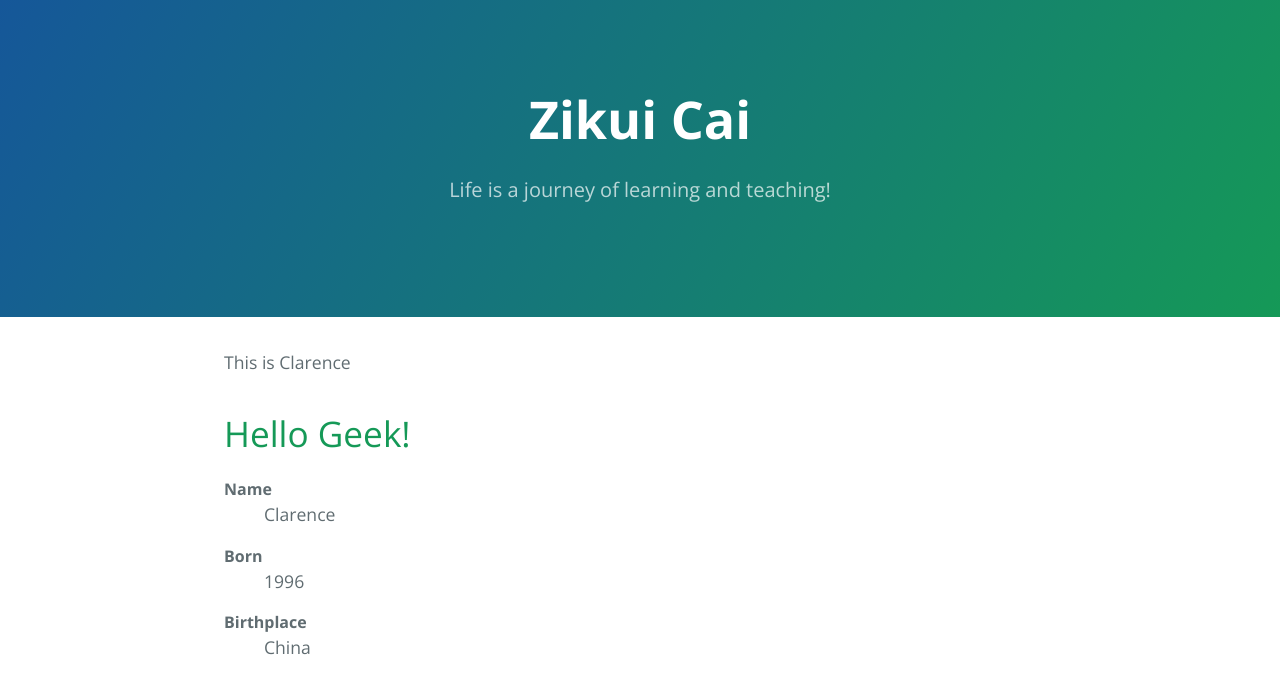
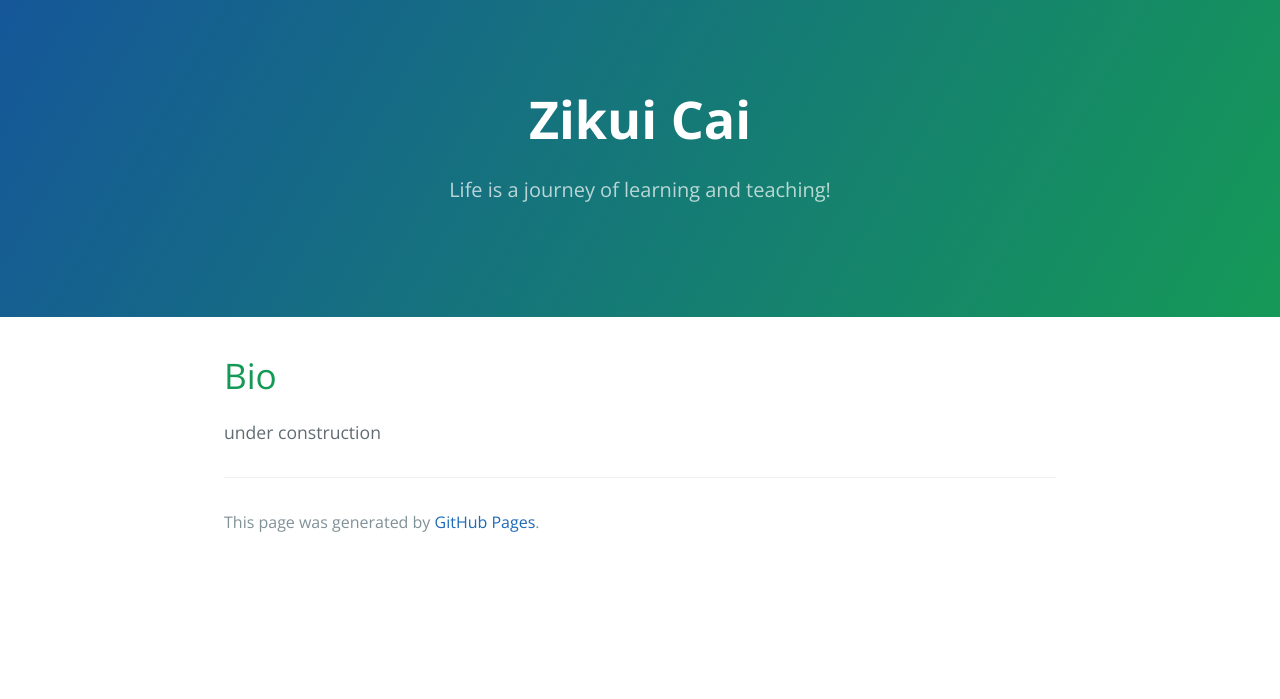
Before and after one commit to zikuicai/zikuicai.github.io, a Jekyll site: the page built from index.md, in a window 1280 px wide. Shown: the top 699 px of the page. Built offline with Jekyll 4.4.1, drawn with Linux system fonts in a browser that asks for light colours; our own code applies the rules of GitHub Pages for plain Markdown files; some of the changed text lies outside the part shown.

Commit message:
Update index.md

````diff
--- a/index.md
+++ b/index.md
@@ -2,22 +2,7 @@
 layout: default
 ---
 
-This is Clarence
-# [](#header-1)Hello Geek!
 
-<dl>
-<dt>Name</dt>
-<dd>Clarence</dd>
-<dt>Born</dt>
-<dd>1996</dd>
-<dt>Birthplace</dt>
-<dd>China</dd>
-</dl>
+# [](#header-1)Bio
 
-### Image
-
-![](https://guides.github.com/activities/hello-world/branching.png)
-
-```
-I have finished.
-```
+under construction
````
